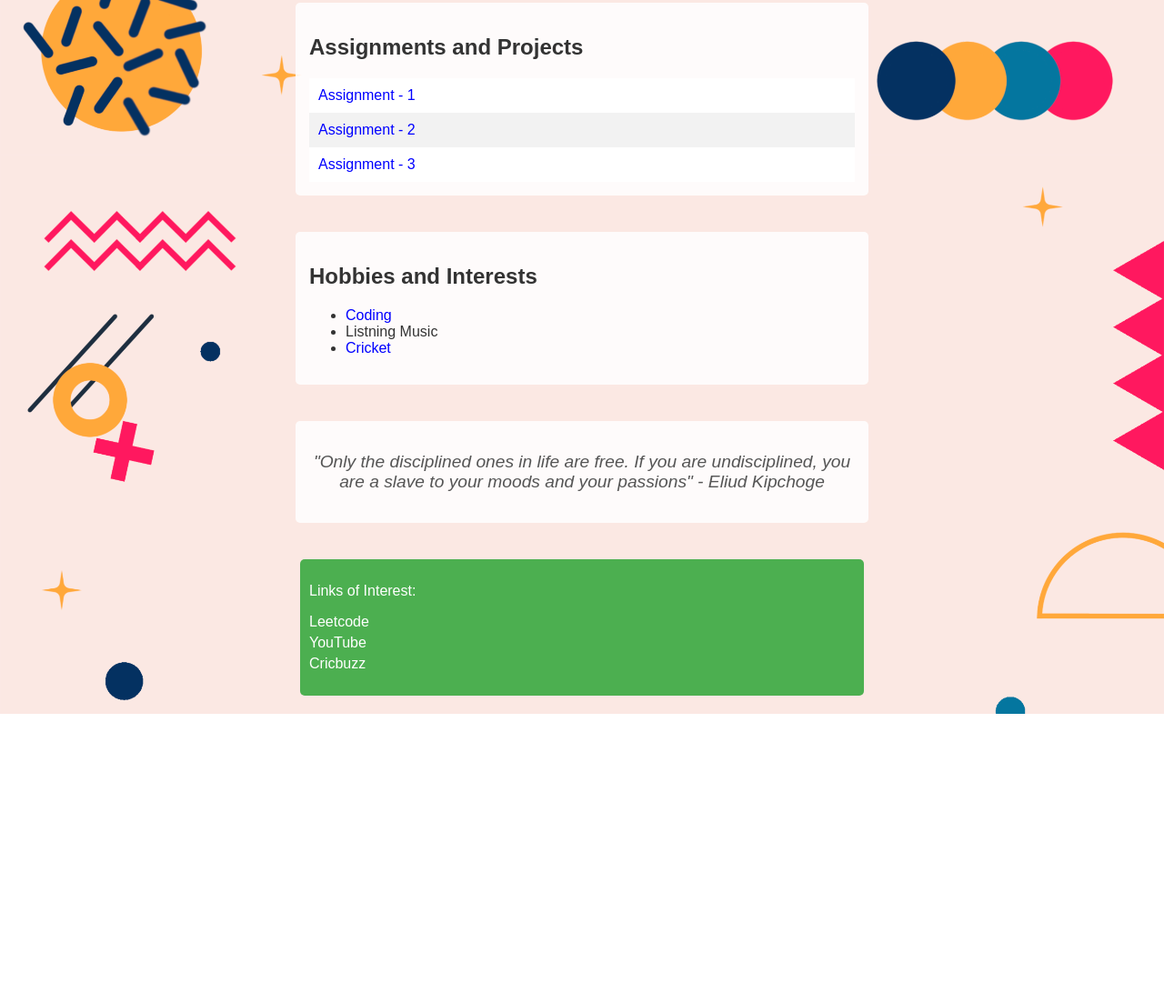
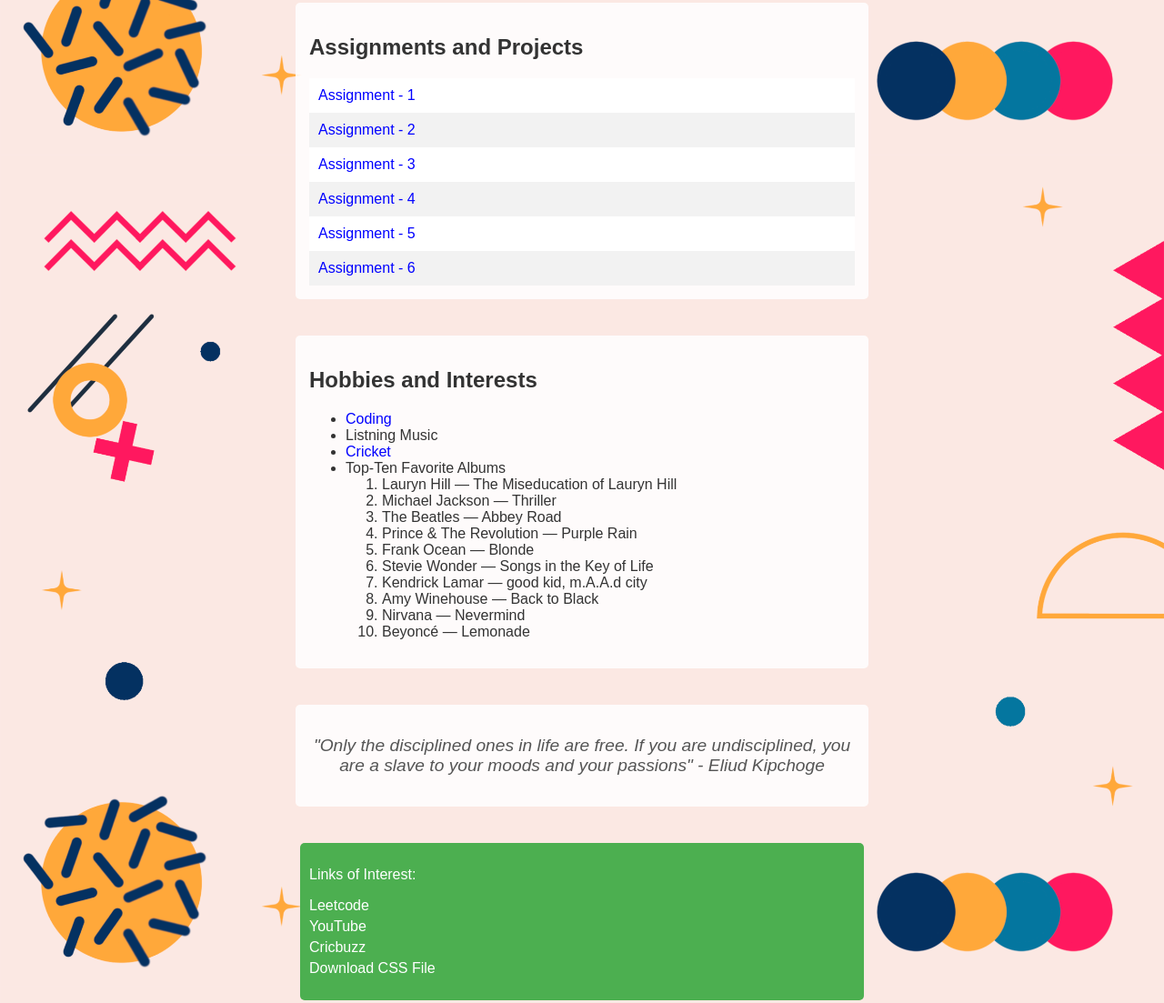
Before and after one commit to sobhu17/my-portfolio, a plain HTML site: page index.html in a window 1280 px wide. Shown: the part 744-1847 px from the top of the page at 91% size. Before the commit the page ends 1529 px from the top, so only its background shows below. Drawn offline with Linux system fonts and the light colour scheme.

Commit message:
new links for assignment added

```diff
--- a/indix.html
+++ b/index.html
@@ -56,6 +56,15 @@
             <tr>
                 <td><a href="https://codd.cs.gsu.edu/~skaushik5/WP/CW/CW_2/example.html">Assignment - 3</a></td>
             </tr>
+            <tr>
+                <td><a href="https://codd.cs.gsu.edu/~skaushik5/WP/HW/HW_1/index.html">Assignment - 4</a></td>
+            </tr>
+            <tr>
+                <td><a href="#">Assignment - 5</a></td>
+            </tr>
+            <tr>
+                <td><a href="#">Assignment - 6</a></td>
+            </tr>
         </table>
     </section>
 
@@ -65,6 +74,20 @@
             <li><a href="https://en.wikipedia.org/wiki/Computer_programming">Coding</a></li>
             <li>Listning Music</li>
             <li><a href="https://en.wikipedia.org/wiki/Cricket">Cricket</a></li>
+            <li>Top-Ten Favorite Albums
+                <ol>
+                    <li>Lauryn Hill — The Miseducation of Lauryn Hill</li>
+                    <li>Michael Jackson — Thriller</li>
+                    <li>The Beatles — Abbey Road</li>
+                    <li>Prince & The Revolution — Purple Rain</li>
+                    <li>Frank Ocean — Blonde</li>
+                    <li>Stevie Wonder — Songs in the Key of Life</li>
+                    <li>Kendrick Lamar — good kid, m.A.A.d city</li>
+                    <li>Amy Winehouse — Back to Black</li>
+                    <li>Nirvana — Nevermind</li>
+                    <li>Beyoncé — Lemonade</li>
+                </ol>
+            </li>
         </ul>
     </section>
 
@@ -80,6 +103,7 @@
             <li><a href="https://leetcode.com/habsaurabh1702">Leetcode</a></li>
             <li><a href="https://youtube.com/">YouTube</a></li>
             <li><a href="https://www.cricbuzz.com/">Cricbuzz</a></li>
+            <li><a href="styles.css" download="styles">Download CSS File</a></li>
         </ul>
     </footer>
 </body>
```
Also changed, not shown: 1 other file.
